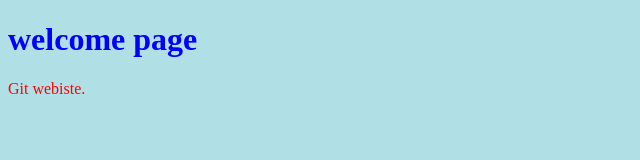
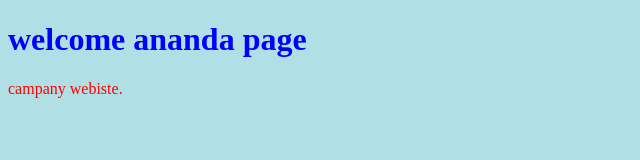
Before and after one commit to imukunzi/tutorial_web, a plain HTML site: page index.html in a window 1280 px wide. Shown: the whole page, without its empty margins (0-640 px from the left). Drawn offline with Linux system fonts and the light colour scheme.

Commit message:
update index text

```diff
--- a/index.html
+++ b/index.html
@@ -5,8 +5,8 @@
 </head>
 <body>
 
-<h1>welcome page</h1>
-<p>Git webiste.</p>
+<h1>welcome ananda page</h1>
+<p>campany webiste.</p>
 
 </body>
 </html>
```
